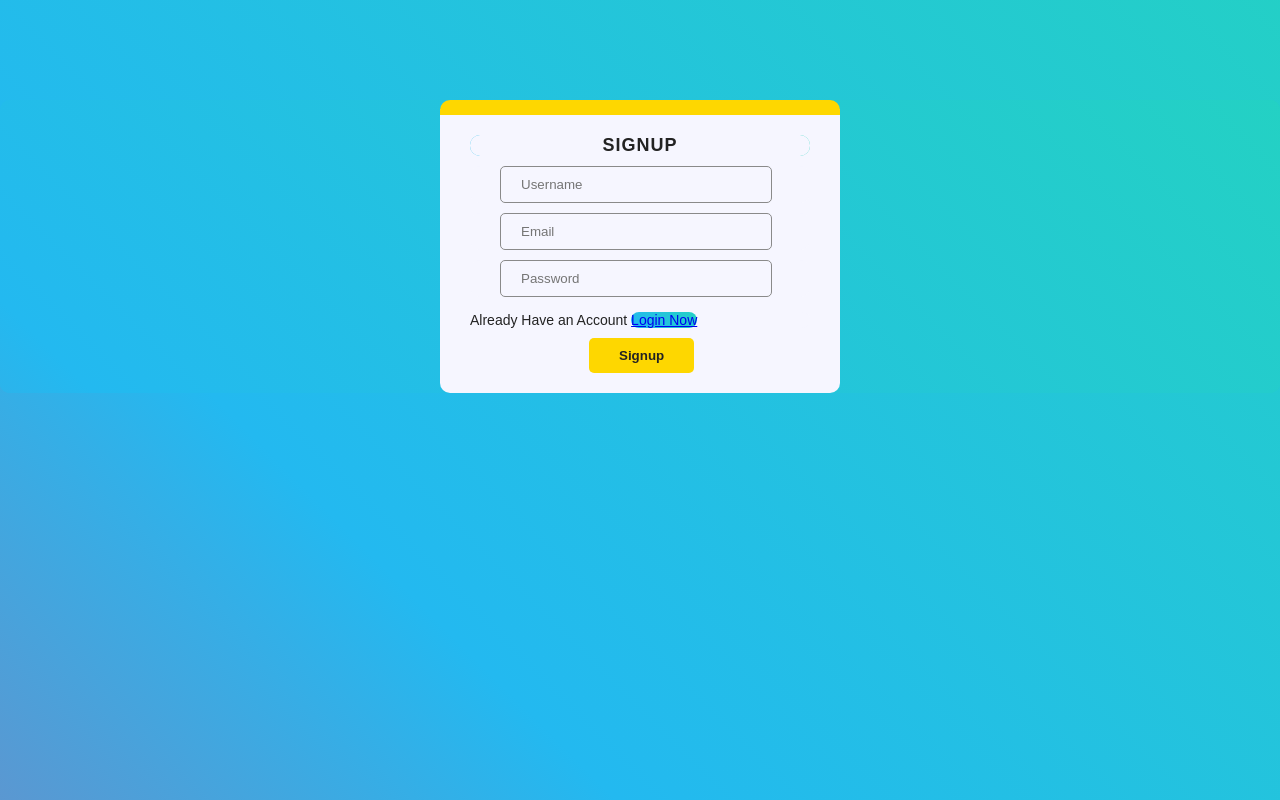
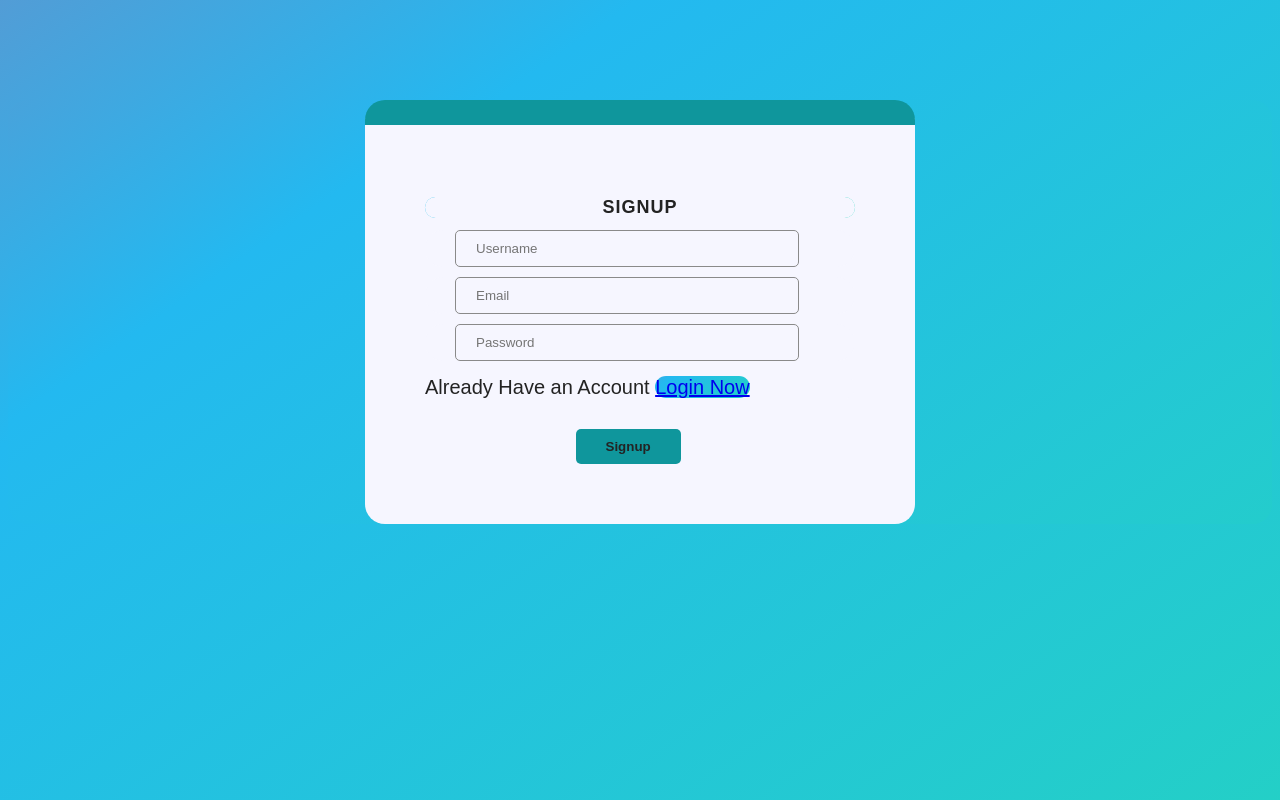
Before and after one commit to HarishKalliyan/Login-Authorization-with-Firebase, a React (Create React App) app: page / in a window 1280 px wide. Built offline with nearby package versions, Linux system fonts and the light colour scheme.

Commit message:
new files

```diff
--- a/src/login.js
+++ b/src/login.js
@@ -22,7 +22,14 @@ const Login = () => {
 
         }
 
+
     }
+
+    const linkStyle = {
+        color: 'blue'
+      };
+
+
 
 
     return (
@@ -37,7 +44,7 @@ const Login = () => {
                 <div className="box">
                     <input type="password" value={pass} placeholder="Password" onChange={(e) => setPass(e.target.value)}></input>
                 </div>
-                <p>Don't Have an Account  <Link to="/">Create Account</Link></p>
+                <p>Don't Have an Account  <Link style={linkStyle} to="/">Create Account</Link></p>
                 <button onClick={submit}>Login</button>
             </div>
         </div>
--- a/src/signin.css
+++ b/src/signin.css
@@ -1,24 +1,39 @@
 *{
-    margin: 0;
-    padding: 0;
+
     font-family: sans-serif;
     box-sizing: border-box;
-    border-radius: 10px;
-    box-shadow: 80%;
+    background-color: #8a8a8a;
+    background: linear-gradient(145deg, #ff6145, #eb4081, #23b9f0, #24dbb1);
+    animation: gradient 15s ease infinite;
+    background-size: 400% 400%;
+    border-radius: 20px;
+}
+
+@keyframes gradient {
+	0% {
+		background-position: 0% 50%;
+	}
+	50% {
+		background-position: 100% 50%;
+	}
+	100% {
+		background-position: 0% 50%;
+	}
 }
 
 .main_container_signup{
     background: #f6f6ff;
-    padding: 20px 30px;
+    padding: 60px 60px;
     margin: 0px auto;
-    width: 400px;
+    width: 550px;
     margin-top: 100px;
-    border-top: 15px solid #fed700;
+    border-top: 25px solid #0f969c;
 
 }
 
 .main_container_signup .header h1
 {
+    background: #f6f6ff;
     text-align: center;
     color: #232323;
     font-size: 18px;
@@ -30,11 +45,13 @@
 
 .main_container_signup .box{
     width: 100%;
+    background: #f6f6ff;
     margin-top: 10px;
 }
 
 .main_container_signup .box input{
     width: 80%;
+    background: #f6f6ff;
     padding: 10px 20px;
     margin-left: 30px;
     outline: none;
@@ -45,10 +62,13 @@
 
 .main_container_signup p{
     margin-top: 15px;
-    font-size: 14px;
+    font-size: 20px;
+    background: #f6f6ff;
     color: #232323;
     margin-left: 600 ;
 }
+
+
 
 .main_container_signup button{
     margin-top: 10px;
@@ -56,7 +76,7 @@
     padding: 10px 30px;
     border: none;
     outline: none;
-    background: #fed700;
+    background: #0f969c;
     border-radius: 5px;
     color: #232323;
     font-weight: 600;
--- a/src/signup.css
+++ b/src/signup.css
@@ -1,12 +1,11 @@
 *{
-    margin: 0;
-    padding: 0;
+
     font-family: sans-serif;
     box-sizing: border-box;
-    background-color: #8a8a8a;
-    background: linear-gradient(45deg, #ff6145, #eb4081, #23b9f0, #24dbb1);
-    animation: gradient 15s ease infinite;
+    background: linear-gradient(145deg, #ff6145, #eb4081, #23b9f0, #24dbb1);
+    animation: gradient 10s ease infinite;
     background-size: 400% 400%;
+    border-radius: 20px;
 }
 
 @keyframes gradient {
@@ -23,11 +22,11 @@
 
 .main_container_signup{
     background: #f6f6ff;
-    padding: 20px 30px;
+    padding: 60px 60px;
     margin: 0px auto;
-    width: 400px;
+    width: 450px;
     margin-top: 100px;
-    border-top: 5px solid #fed700;
+    border-top: 25px solid #0f969c;
 
 }
 
@@ -45,7 +44,7 @@
 
 .main_container_signup .box{
     width: 100%;
-    background: #f6f6ff;
+    background-color: #f6f6ff;
     margin-top: 10px;
 }
 
@@ -62,8 +61,8 @@
 
 .main_container_signup p{
     margin-top: 15px;
-    font-size: 14px;
-    background: #f6f6ff;
+    font-size: 200px;
+    background-color: #f6f6ff;
     color: #232323;
     margin-left: 600 ;
 }
@@ -75,7 +74,7 @@
     padding: 10px 30px;
     border: none;
     outline: none;
-    background: #fed700;
+    background: #0f969c;
     border-radius: 5px;
     color: #232323;
     font-weight: 600;
```
